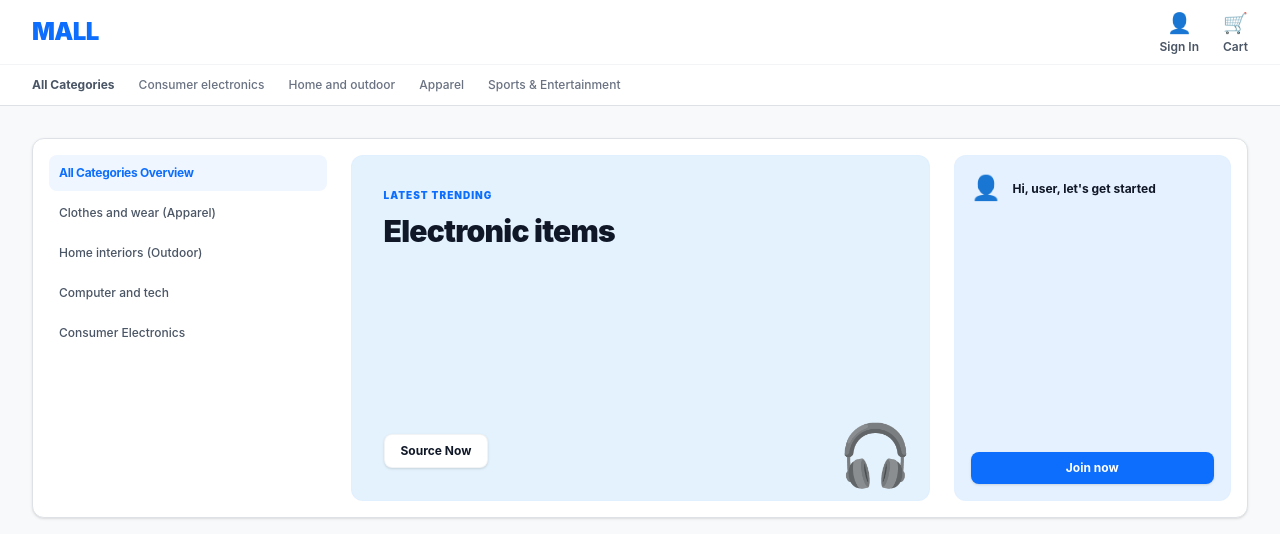
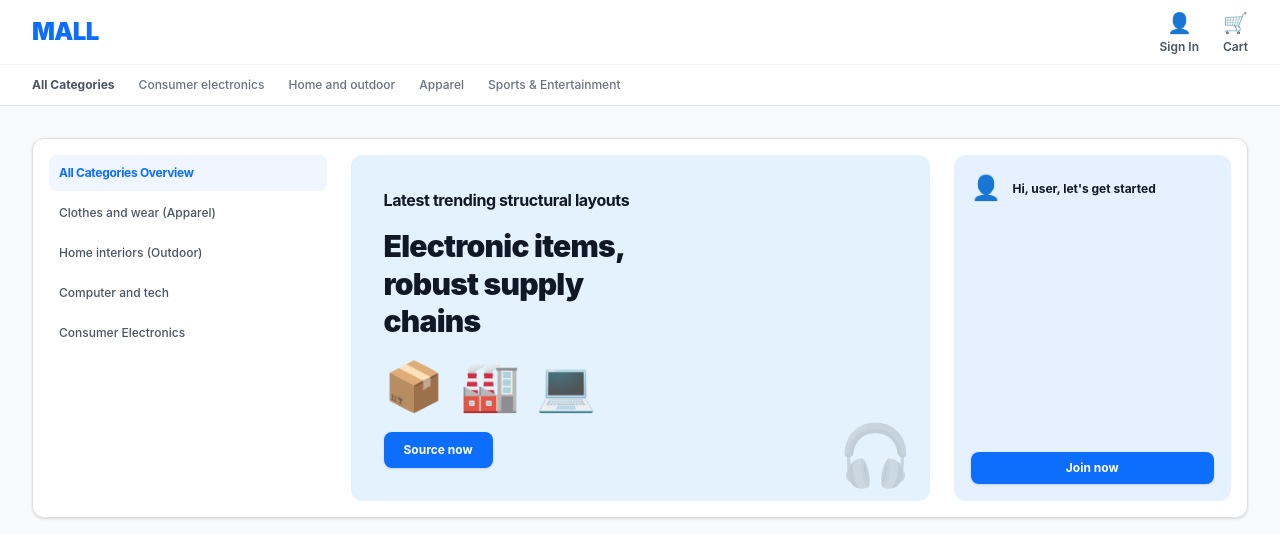
Before and after one commit to aroojnoreen/ecommerce-fullstack-design, a React app in the folder frontend/: page / in a window 1280 px wide. Shown: the top 534 px of the page. Built offline with nearby package versions, Linux system fonts and the light colour scheme; no server answers; the HTML template or start-up script is replaced by a standard one.

Commit message:
layout: unify graphic layout segments inside home view panel

```diff
--- a/frontend/src/pages/home.jsx
+++ b/frontend/src/pages/home.jsx
@@ -13,7 +13,7 @@ function Home({ setPage, setSelectedProductId, onCategorySelect }) {
   return (
     <div className="space-y-10 text-left antialiased animate-fade-in">
 
-      {/* ORIGINAL 3-COLUMN HERO GRID BOX PANEL */}
+      {/* 3-COLUMN HERO GRID BOX PANEL */}
       <div className="bg-white border border-[#DEE2E7] rounded-xl p-4 grid grid-cols-1 md:grid-cols-4 gap-6 min-h-[380px] shadow-sm">
 
         {/* LEFT COMPONENT: CATEGORIES MENU SIDEBAR */}
@@ -47,22 +47,30 @@ function Home({ setPage, setSelectedProductId, onCategorySelect }) {
           </button>
         </div>
 
-        {/* MIDDLE COMPONENT: FEATURED PROMOTION CARD BANNER */}
+        {/* MIDDLE COMPONENT: FEATURED PROMOTION CARD BANNER WITH GRAPHICS */}
         <div className="md:col-span-2 bg-[#E3F2FD] rounded-xl p-6 md:p-8 flex flex-col justify-between relative overflow-hidden border border-blue-100/40">
-          <div className="space-y-2.5 max-w-[220px] md:max-w-xs z-10">
-            <p className="text-[#0D6EFD] font-black uppercase text-[10px] tracking-widest">Latest Trending</p>
-            <h1 className="text-2xl md:text-3xl font-black text-gray-900 leading-tight tracking-tight">
-              Electronic items
+          <div className="space-y-4">
+            <p className="text-gray-900 font-bold text-base tracking-tight">Latest trending structural layouts</p>
+            <h1 className="text-2xl md:text-3xl font-black text-gray-900 leading-tight tracking-tight max-w-[280px]">
+              Electronic items, robust supply chains
             </h1>
           </div>
+
+          {/* CENTER GRAPHICS ROW INTEGRATION */}
+          <div className="flex items-center gap-4 text-5xl my-4 select-none opacity-90">
+            <span>📦</span>
+            <span>🏭</span>
+            <span>💻</span>
+          </div>
+
           <button
             onClick={() => { onCategorySelect(''); setPage('products'); }}
-            className="bg-white text-gray-900 font-bold text-xs px-4 py-2 rounded-lg hover:bg-gray-50 transition shadow-sm border border-gray-200/50 w-fit mt-6 z-10"
+            className="bg-[#0D6EFD] text-white font-bold text-xs px-5 py-2.5 rounded-lg hover:bg-blue-700 transition shadow-sm w-fit z-10"
           >
-            Source Now
+            Source now
           </button>
-          {/* DECORATIVE BACKGROUND INLINE GLYPH MODULES */}
-          <div className="absolute right-4 bottom-4 text-6xl opacity-80 select-none hidden sm:block pointer-events-none">
+
+          <div className="absolute right-4 bottom-4 text-6xl opacity-20 select-none hidden sm:block pointer-events-none">
             🎧
           </div>
         </div>
```
Also changed, not shown: 1 other file (tests, documents, lock files or other folders).
